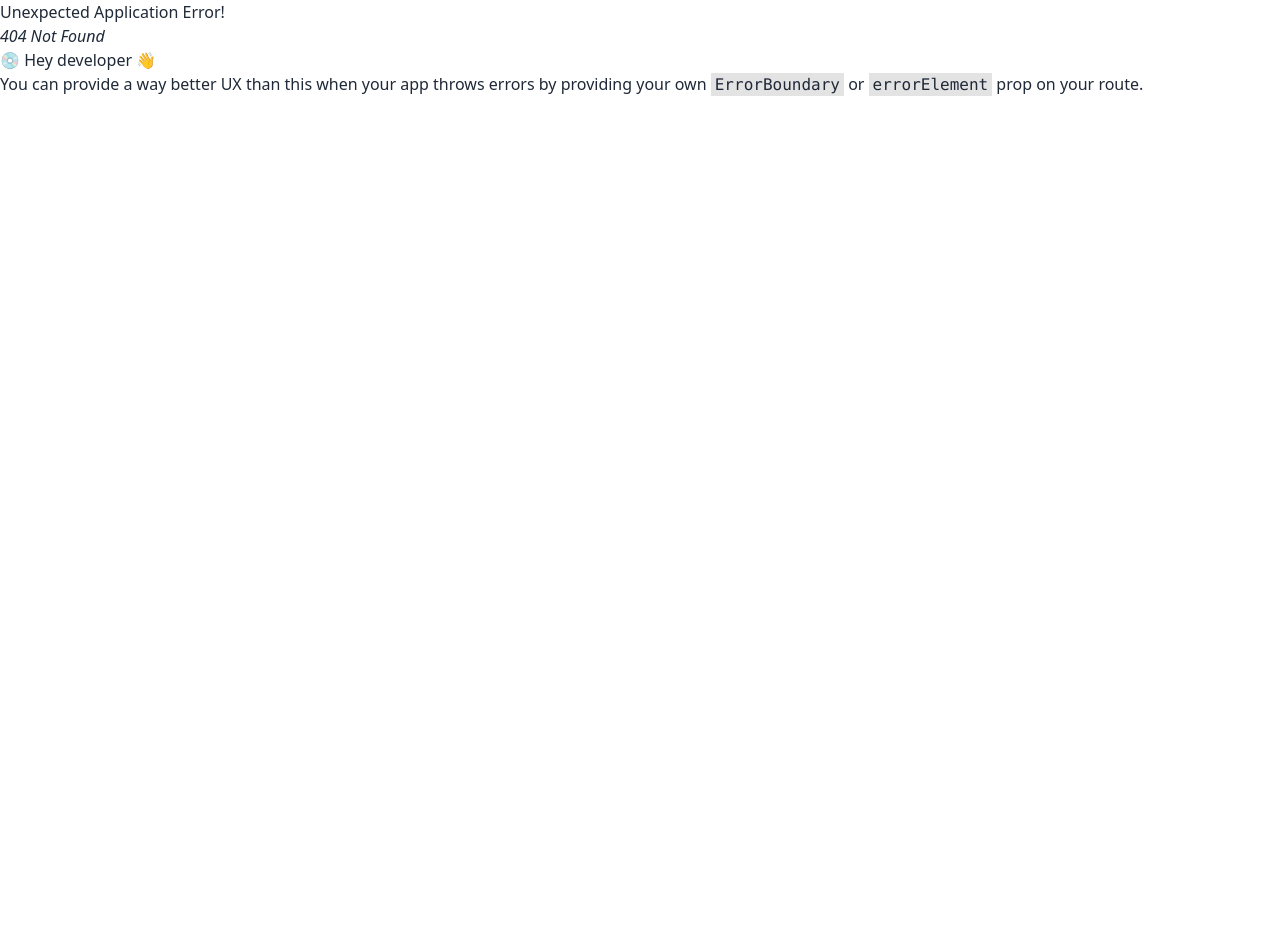
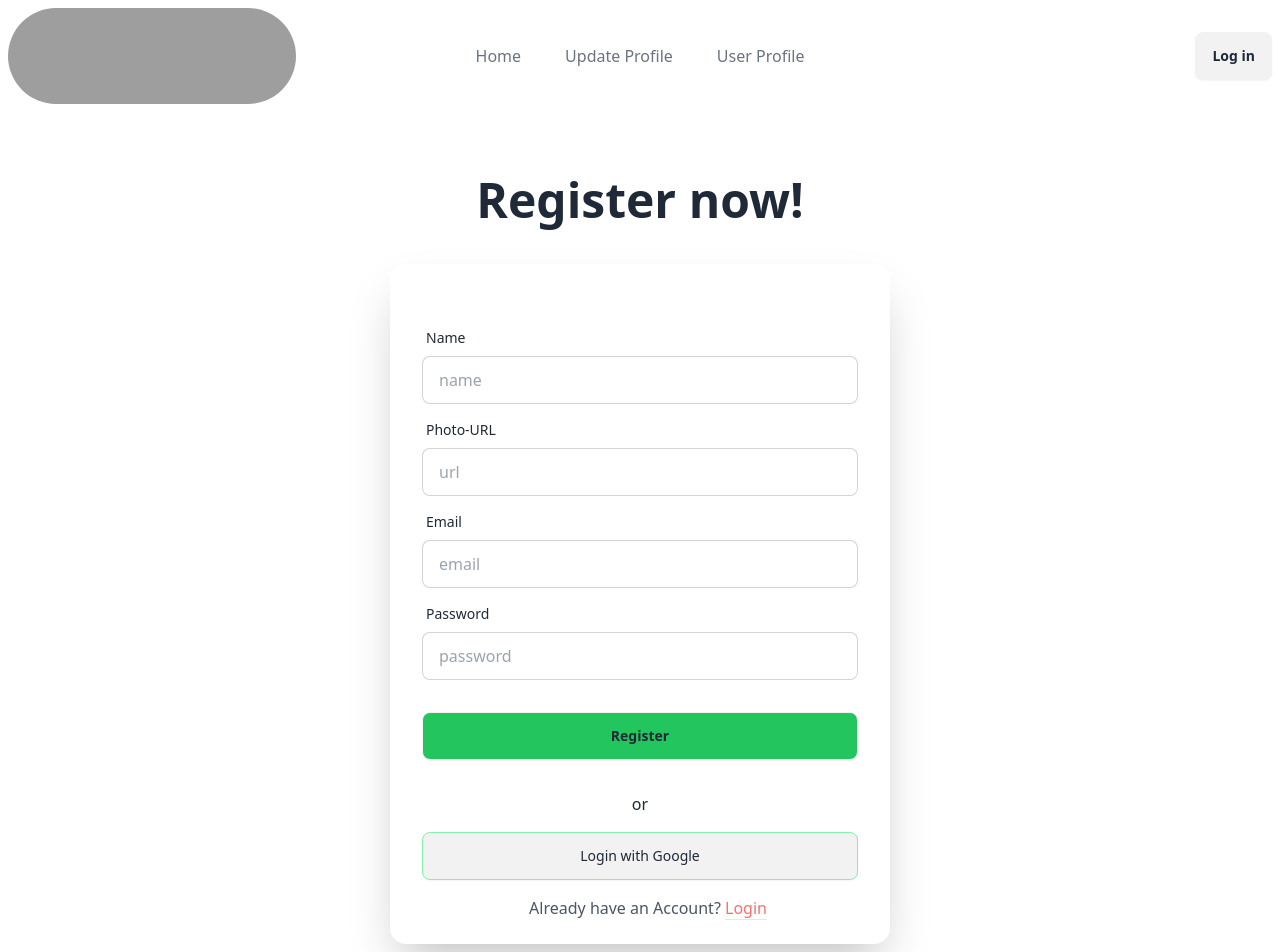
Before and after one commit to shofiq18/adventure-mountain-authentication, a React (Vite) app: page /register in a window 1280 px wide. Before the commit this address had no page. Shown: the top 952 px of the page. Before the commit the page ends 800 px from the top, so only its background shows below. Built offline with nearby package versions, Linux system fonts and the light colour scheme; grey boxes are pictures that could not be loaded.

Commit message:
added login and register form

```diff
--- a/src/components/Login.jsx
+++ b/src/components/Login.jsx
@@ -1,3 +1,5 @@
+import { Link } from "react-router-dom";
+
 
 
 const Login = () => {
@@ -26,9 +28,16 @@ const Login = () => {
                             </label>
                         </div>
                         <div className="form-control mt-6">
-                            <button className="btn btn-primary">Login</button>
+                            <button className="btn bg-green-500">Login</button>
                         </div>
                     </form>
+                    <p className="text-center">or</p>
+                    <div className="form-control mt-4 px-8">
+
+                            <button className="btn font-normal border-green-300 "> Login with Google</button>
+                        </div>
+                    <button></button>
+                    <p className="ml-4 mt-4 text-base text-center text-gray-600">Don't have an Account? <Link className="text-red-400 border-b" to="/register">Register</Link></p>
                 </div>
             </div>
         </div>
--- /dev/null
+++ b/src/components/Register.jsx
@@ -0,0 +1,58 @@
+import { Link } from "react-router-dom";
+
+const Register = () => {
+    return (
+        <div>
+
+            <div className="flex justify-center items-center my-12 ">
+                <div className="hero-content flex-col ">
+                    <div className="text-center lg:text-left">
+                        <h1 className=" text-2xl md:text-3xl lg:text-5xl font-bold">Register now!</h1>
+
+                    </div>
+                    <div className="card bg-base-50  lg:w-[500px] py-6 mt-6  shrink-0 shadow-2xl">
+                        <form className="card-body">
+                            <div className="form-control ">
+                                <label className="label">
+                                    <span className="label-text">Name</span>
+                                </label>
+                                <input type="text" placeholder="name" name="name" className="input input-bordered" required />
+                            </div>
+                            <div className="form-control ">
+                                <label className="label">
+                                    <span className="label-text">Photo-URL</span>
+                                </label>
+                                <input type="text" placeholder="url" name="photo" className="input input-bordered" required />
+                            </div>
+                            <div className="form-control ">
+                                <label className="label">
+                                    <span className="label-text">Email</span>
+                                </label>
+                                <input type="email" placeholder="email" className="input input-bordered" required />
+                            </div>
+                            <div className="form-control">
+                                <label className="label">
+                                    <span className="label-text">Password</span>
+                                </label>
+                                <input type="password" placeholder="password" className="input input-bordered" required />
+
+                            </div>
+                            <div className="form-control mt-6">
+                                <button className="btn bg-green-500">Register</button>
+                            </div>
+                        </form>
+                        <p className="text-center">or</p>
+                        <div className="form-control mt-4 px-8">
+
+                            <button className="btn font-normal border-green-300 "> Login with Google</button>
+                        </div>
+                        <button></button>
+                        <p className="ml-4 mt-4 text-base text-center text-gray-600">Already have an Account? <Link className="text-red-400 border-b" to="/login"> Login</Link></p>
+                    </div>
+                </div>
+            </div>
+        </div>
+    );
+};
+
+export default Register;
--- a/src/main.jsx
+++ b/src/main.jsx
@@ -14,6 +14,7 @@ import UpdateProfile from './components/UpdateProfile.jsx';
 import UserProfile from './components/UserProfile.jsx';
 import Login from './components/Login.jsx';
 import AdventureDetails from './components/AdventureDetails.jsx';
+import Register from './components/Register.jsx';
 
 const router = createBrowserRouter([
   {
@@ -45,6 +46,10 @@ const router = createBrowserRouter([
         path: "login",
         element: <Login></Login>,
       },
+      {
+        path: "register",
+        element: <Register></Register>
+      },
     ],
   },
 ]);
```
